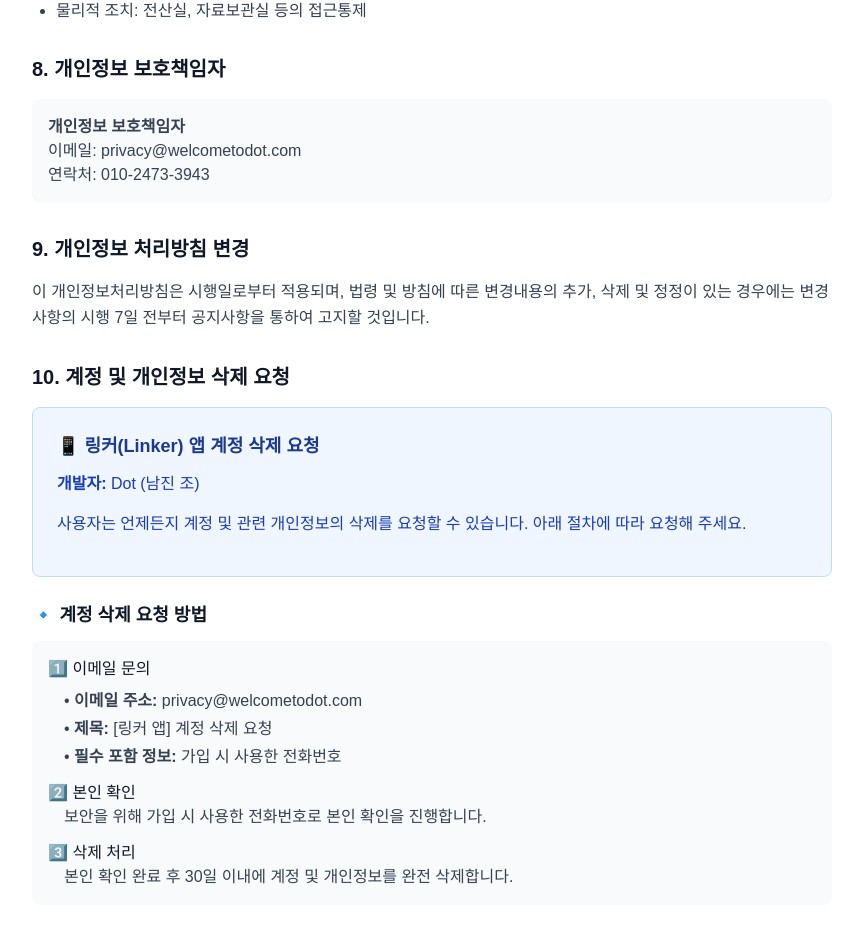
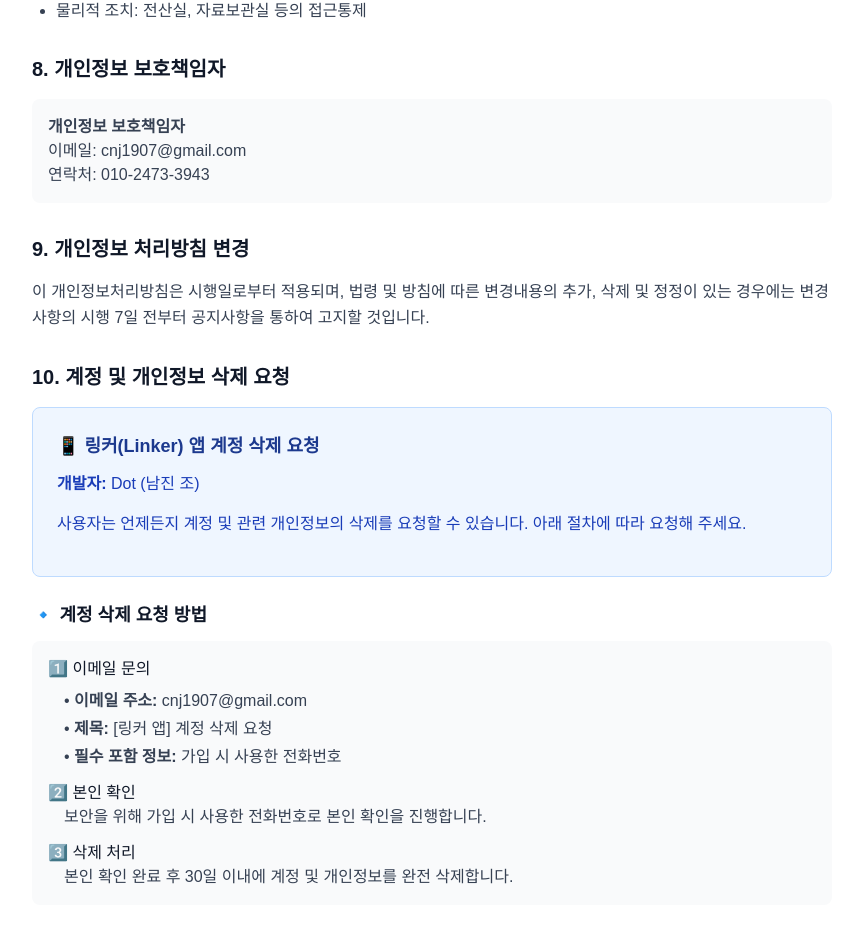
Before and after one commit to namjinCho1907/dot-homepage, a Next.js app: page /linker/privacy in a window 1280 px wide. Shown: the part 2095-3026 px from the top of the page, without its empty margins (208-1071 px from the left). Built offline with nearby package versions, Linux system fonts and the light colour scheme.

Commit message:
Update contact email to cnj1907@gmail.com
- Changed account deletion request email from privacy@welcometodot.com to cnj1907@gmail.com
- Updated personal data protection officer contact information
- Ensures users can reach the actual developer for account deletion requests

```diff
--- a/src/app/linker/privacy/page.tsx
+++ b/src/app/linker/privacy/page.tsx
@@ -125,7 +125,7 @@
             <div className="bg-gray-50 p-4 rounded-lg">
               <div className="text-gray-700">
                 <p><strong>개인정보 보호책임자</strong></p>
-                <p>이메일: privacy@welcometodot.com</p>
+                <p>이메일: cnj1907@gmail.com</p>
                 <p>연락처: 010-2473-3943</p>
               </div>
             </div>
@@ -157,7 +157,7 @@
                   <div>
                     <p className="font-medium text-gray-900">1️⃣ 이메일 문의</p>
                     <ul className="ml-4 mt-2 space-y-1 text-gray-700">
-                      <li>• <strong>이메일 주소:</strong> privacy@welcometodot.com</li>
+                      <li>• <strong>이메일 주소:</strong> cnj1907@gmail.com</li>
                       <li>• <strong>제목:</strong> [링커 앱] 계정 삭제 요청</li>
                       <li>• <strong>필수 포함 정보:</strong> 가입 시 사용한 전화번호</li>
                     </ul>
```
